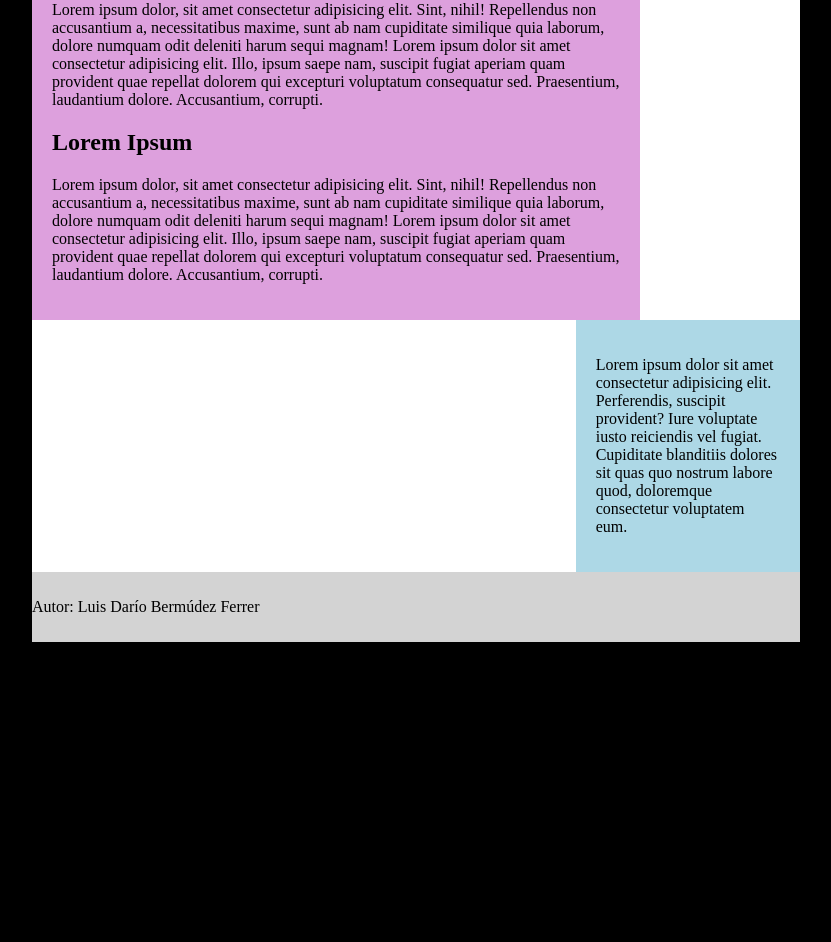
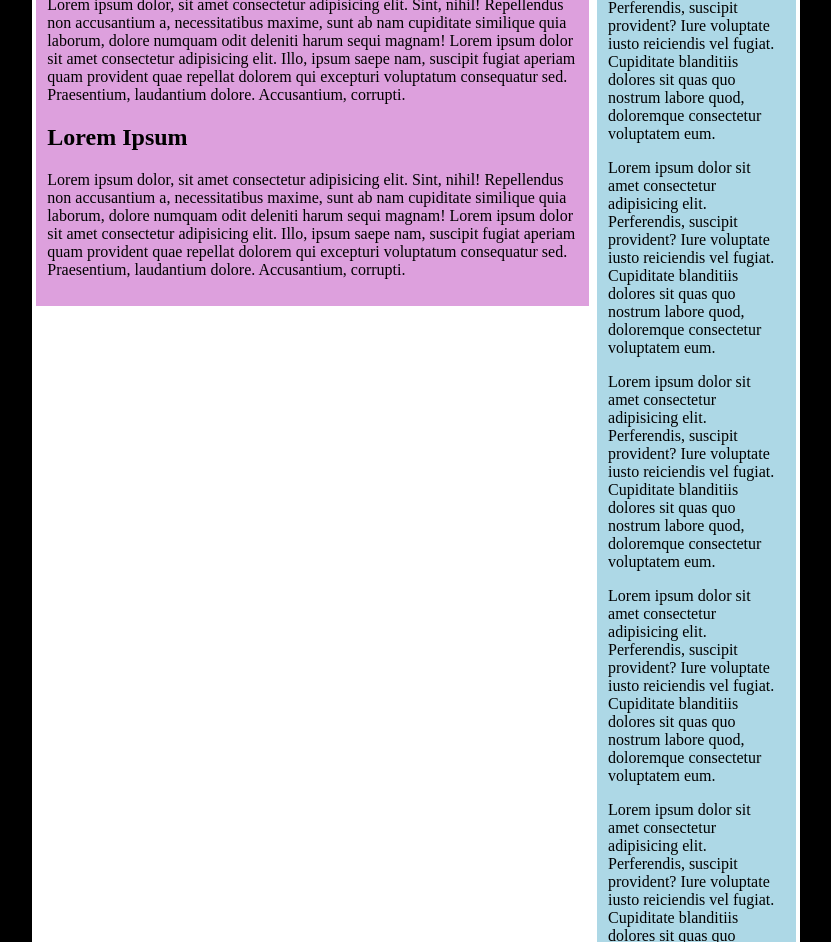
Before and after one commit to dariob2190/LMSGI, a plain HTML site: page EjerciciosCSS/Ejercicio9/Ejercicio9.html in a window 1280 px wide. Shown: the part 226-1168 px from the top of the page, without its empty margins (224-1055 px from the left). Before the commit the page ends 868 px from the top, so only its background shows below. Drawn offline with Linux system fonts and the light colour scheme.

Commit message:
Add files via upload

```diff
--- a/EjerciciosCSS/Ejercicio9/Ejercicio9.html
+++ b/EjerciciosCSS/Ejercicio9/Ejercicio9.html
@@ -28,6 +28,10 @@
 
             <div class="columna-derecha">
                 <p>Lorem ipsum dolor sit amet consectetur adipisicing elit. Perferendis, suscipit provident? Iure voluptate iusto reiciendis vel fugiat. Cupiditate blanditiis dolores sit quas quo nostrum labore quod, doloremque consectetur voluptatem eum.</p>
+                <p>Lorem ipsum dolor sit amet consectetur adipisicing elit. Perferendis, suscipit provident? Iure voluptate iusto reiciendis vel fugiat. Cupiditate blanditiis dolores sit quas quo nostrum labore quod, doloremque consectetur voluptatem eum.</p>
+                <p>Lorem ipsum dolor sit amet consectetur adipisicing elit. Perferendis, suscipit provident? Iure voluptate iusto reiciendis vel fugiat. Cupiditate blanditiis dolores sit quas quo nostrum labore quod, doloremque consectetur voluptatem eum.</p>
+                <p>Lorem ipsum dolor sit amet consectetur adipisicing elit. Perferendis, suscipit provident? Iure voluptate iusto reiciendis vel fugiat. Cupiditate blanditiis dolores sit quas quo nostrum labore quod, doloremque consectetur voluptatem eum.</p>
+                <p>Lorem ipsum dolor sit amet consectetur adipisicing elit. Perferendis, suscipit provident? Iure voluptate iusto reiciendis vel fugiat. Cupiditate blanditiis dolores sit quas quo nostrum labore quod, doloremque consectetur voluptatem eum.</p>
             </div>
         </div>
 
--- a/EjerciciosCSS/Ejercicio9/style.css
+++ b/EjerciciosCSS/Ejercicio9/style.css
@@ -11,7 +11,7 @@ body {
 
 .cabecera {
     background-color: orange;
-    padding: 20px 0;
+    padding: 20px 30px;
     position: relative;
 }
 
@@ -19,7 +19,7 @@ body {
     position: absolute;
     top: 10px;
     right: 10px;
-    height: 200px;
+    height: 100px;
 }
 
 .contenido {
@@ -27,22 +27,24 @@ body {
 }
 
 .columna-izquierda {
-    width: 74%;
+    width: 69%;
     background-color: plum;
-    padding: 20px;
+    padding: 1.5%;
     float: left;
+    margin: 0.5%;
 }
 
 .columna-derecha {
-    width: 24%;
+    width: 23%;
     background-color: lightblue;
-    padding: 20px;
+    padding: 1.5%;
     float: right;
+    margin: 0.5%;
 }
 
 .pie {
     clear: both;
     background-color: lightgray;
-    padding: 10px 0;
+    padding: 10px 30px;
     margin-top: 20px;
 }
```
